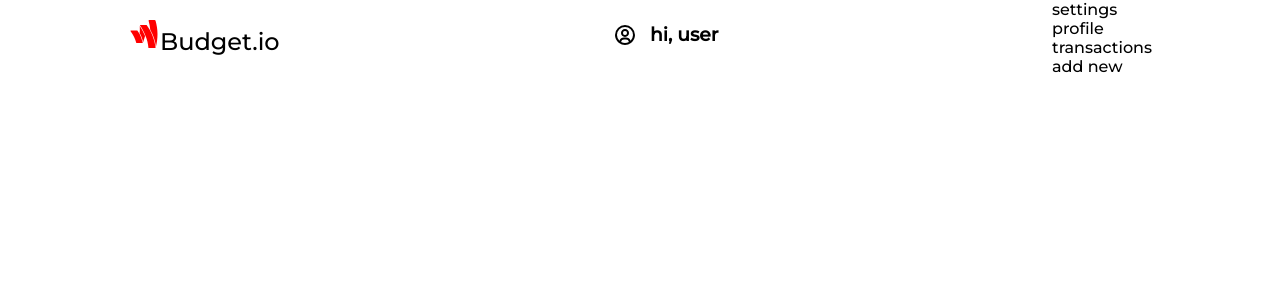
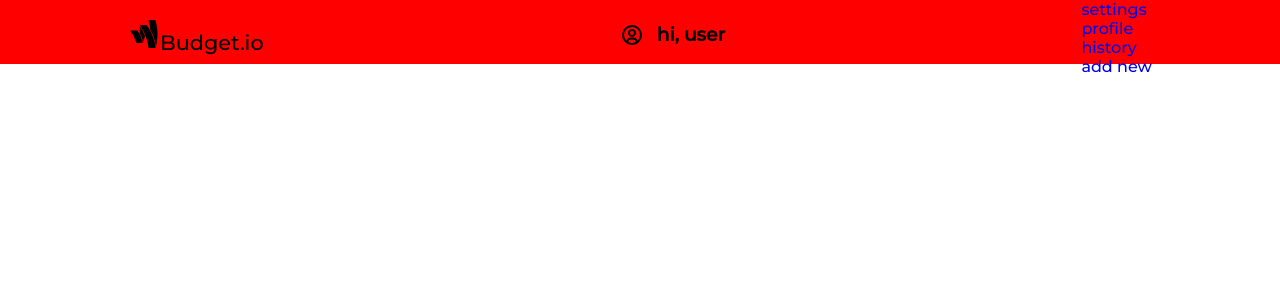
Before and after one commit to geezlothbrok/budget, a React (Create React App) app: page /register in a window 1280 px wide. Shown: the top 300 px of the page. Built offline with nearby package versions, Linux system fonts and the light colour scheme.

Commit message:
corrections done on nav bar component

```diff
--- a/src/components/navigation/NavBar.css
+++ b/src/components/navigation/NavBar.css
@@ -1,5 +1,5 @@
 nav {
-    background: white;
+    background: red;
     width: 100vw;
     height: 4rem;
     display: grid;
@@ -17,25 +17,9 @@ nav {
     justify-content: space-between;
     align-items: center;
 }
+
 .toogle-mobile {
     display: none;
-}
-
-.nav-logo.container {
-    width: 4rem;
-    display: grid;
-    place-items: center;
-}
-
-.logo-icon {
-    font-size: 2rem;
-    padding-top: 2rem;
-    color: red;
-}
-
-.logo-text {
-    font-size: 1.5rem;
-
 }
 
 .user-profile {
@@ -46,3 +30,15 @@ nav {
     font-size: 1.5rem;
     padding-right: 0.8rem;
 }
+
+.nav-logo-container {
+    display: flex;
+}
+
+.logo-icon {
+    font-size: 2rem;
+}
+
+.logo-text {
+    font-size: 1.3rem;
+}
--- a/src/components/navigation/NavBar.jsx
+++ b/src/components/navigation/NavBar.jsx
@@ -4,6 +4,7 @@ import { FaGoogleWallet } from "react-icons/fa";
 import { BiUserCircle } from "react-icons/bi";
 import { HiMenuAlt4 } from "react-icons/hi";
 import { IoClose } from "react-icons/io5";
+import { Link, NavLink } from "react-router-dom";
 
 function NavBar() {
   return (
@@ -29,10 +30,18 @@ function NavBar() {
         </ul>
 
         <ul className="mobile-links">
-          <li>settings</li>
-          <li>profile</li>
-          <li>transactions</li>
-          <li>add new</li>
+          <li>
+            <NavLink to = "/settings">settings</NavLink>
+          </li>
+          <li>
+            <NavLink to = "/profile">profile</NavLink>
+          </li>
+          <li>
+            <NavLink to = "/history">history</NavLink>
+          </li>
+          <li>
+            <NavLink to = "/add">add new</NavLink>
+          </li>
         </ul>
 
         <ul className="toogle-mobile">
--- a/src/index.css
+++ b/src/index.css
@@ -8,4 +8,5 @@
 
 body {
   font-family: 'Montserrat', sans-serif;
+  height: 100vh;
 }
```
